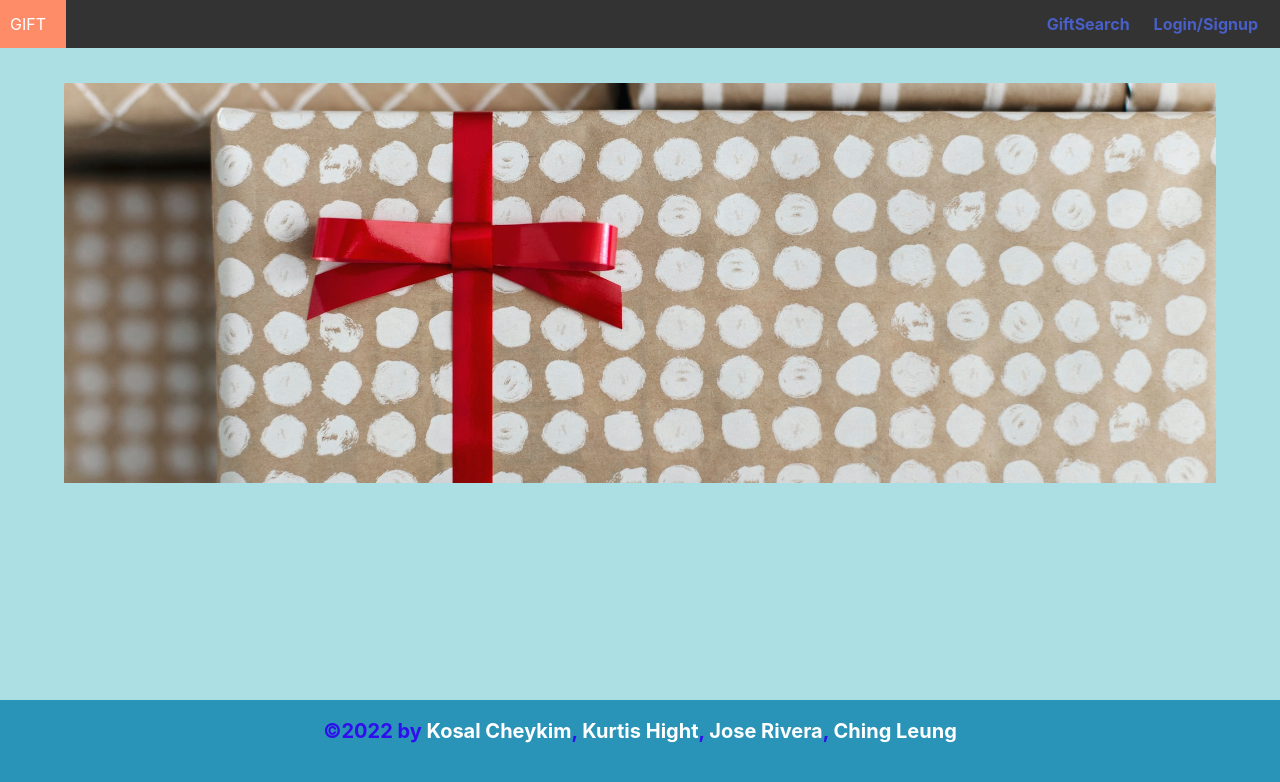
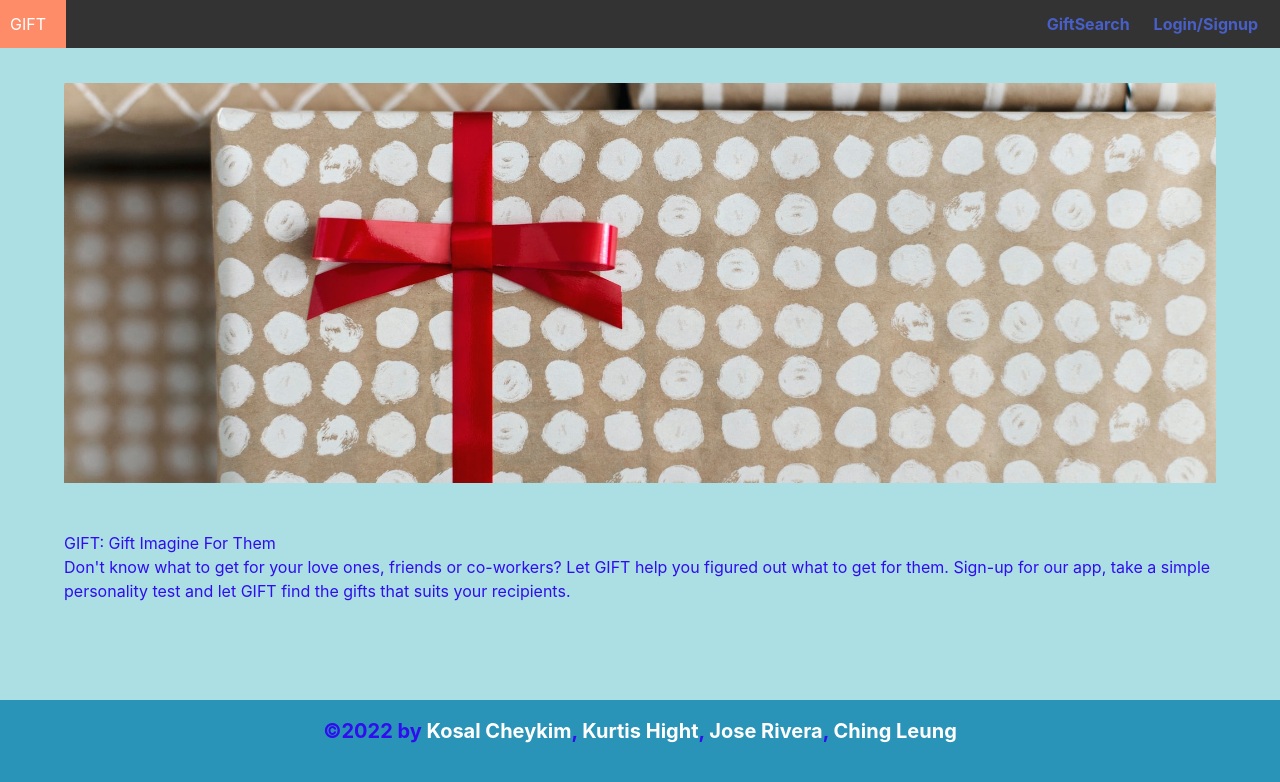
Before and after one commit to jrera1796/GIFT, a React (Create React App) app in the folder client/: page / in a window 1280 px wide. Shown: the top 782 px of the page. Built offline with nearby package versions, Linux system fonts and the light colour scheme.

Commit message:
changes to the home page

```diff
--- a/client/src/components/Hero/index.js
+++ b/client/src/components/Hero/index.js
@@ -26,6 +26,7 @@ const Hero = () => {
       <button className="carousel-button next" data-carousel-button="next" onClick={() => { updateIndex(activeIndex + 1) }}></button>
       <img alt={array[activeIndex]} src={require(`../../assets/images/${array[activeIndex]}.jpeg`)}></img>
     </div>
+
   )
 }
 
--- a/client/src/pages/Home.js
+++ b/client/src/pages/Home.js
@@ -1,8 +1,21 @@
 import React from 'react'
-import Hero from '../components/Hero'
+import Hero from '../components/Hero';
+
 
 export default function Home() {
   return (
-    <Hero></Hero>
+    <>
+      <Hero></Hero>
+      <div>
+      <br /> <br />
+      <image src='../asset/images/question.jpeg' />
+      <h3 >GIFT: Gift Imagine For Them <br />
+      Don't know what to get for your love ones, friends or co-workers?
+      Let GIFT help you figured out what to get for them.
+      Sign-up for our app, take a simple personality test and let GIFT find the gifts that suits your recipients.
+
+    </h3>
+    </div>
+    </>
   )
 }
--- a/client/src/pages/SearchPage.js
+++ b/client/src/pages/SearchPage.js
@@ -64,7 +64,7 @@ const SearchPage = () => {
   };
 
   const handleSaveGift = async (giftId) => {
-    const giftToSave = searchedData.find((gift) => gift.giftId === giftId);
+    const giftToSave = searchedData.find((gift) => gift.asin === giftId);
     console.log(giftToSave);
     const token = Auth.loggedIn() ? Auth.getToken() : null;
     if (!token) { return false; }
```
Also changed, not shown: client/src/assets/images/question.jpeg (added).
